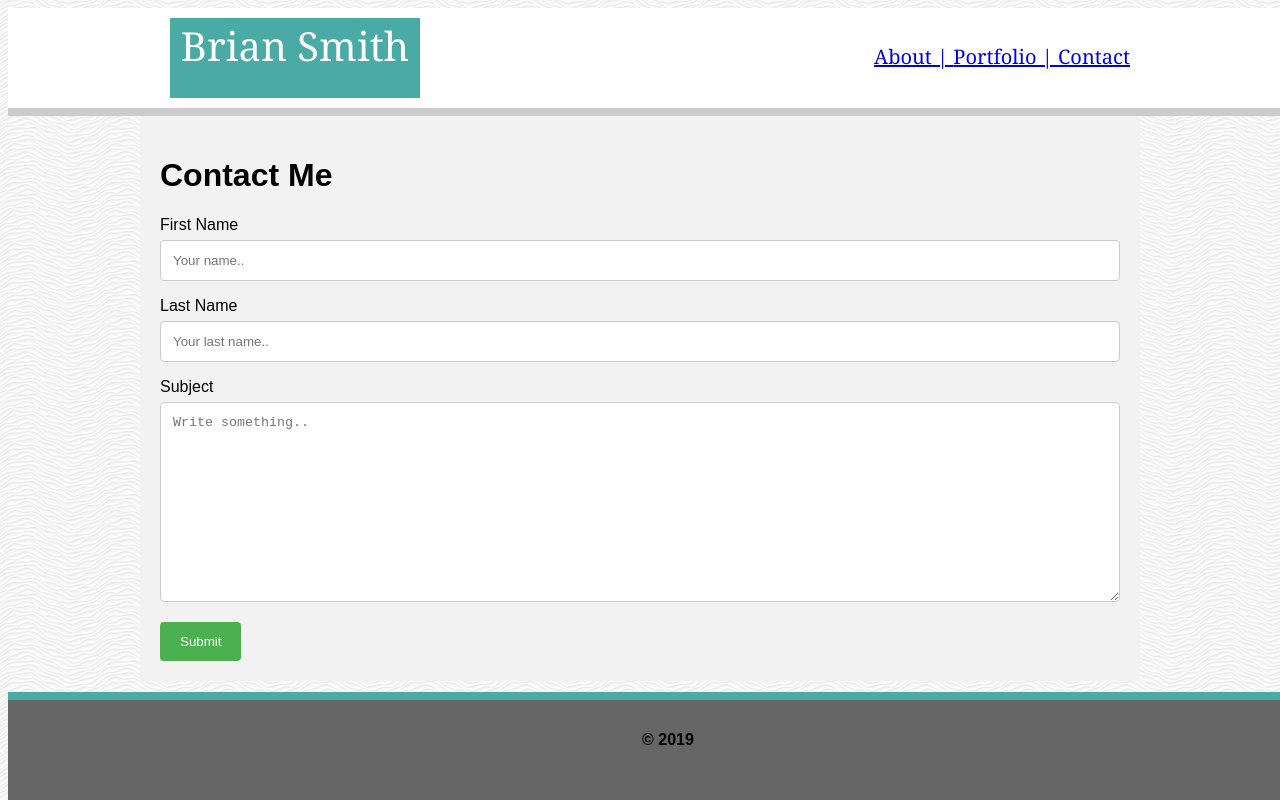
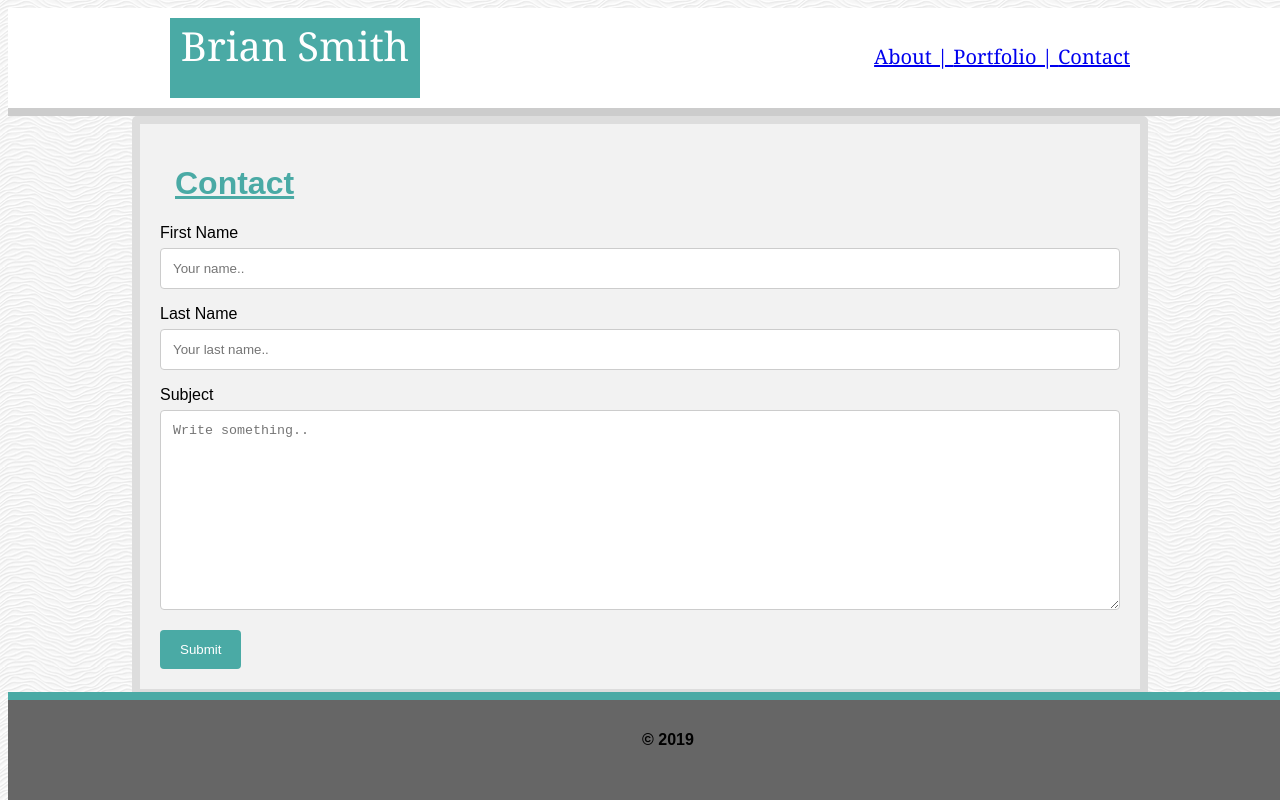
Before and after one commit to 0dbtech/Basic-Portfolio, a plain HTML site: page contact.html in a window 1280 px wide. Shown: the top 800 px of the page. Drawn offline with Linux system fonts and the light colour scheme.

Commit message:
complete

```diff
--- a/assets/css/about.css
+++ b/assets/css/about.css
@@ -1,7 +1,6 @@
 /* MAIN */
 
-
-.main{
+  .main{
     clear: both;
     background-color: #ffffff;
     border: 8px solid #dddddd;
@@ -9,8 +8,10 @@
     width: 960px;
     height: auto;
     margin: auto;
+    margin-top: 20px;
 
 }
+
 
 #aboutme{
     text-decoration: underline;
--- a/assets/css/contact.css
+++ b/assets/css/contact.css
@@ -1,3 +1,21 @@
+
+.contact-form{
+    clear: both;
+    background-color: #ffffff;
+    border: 8px solid #dddddd;
+    font-style: bold;
+    width: 960px;
+    height: auto;
+    margin: auto;
+    margin-top: 20px;
+}
+
+#contact{
+  color: #4aaaa5;
+  margin-left: 15px;
+  text-decoration: underline;
+}
+
 /* Style inputs with type="text", select elements and textareas */
 input[type=text], select, textarea {
     width: 100%; /* Full width */
@@ -12,7 +30,7 @@ input[type=text], select, textarea {
 
   /* Style the submit button with a specific background color etc */
   input[type=submit] {
-    background-color: #4CAF50;
+    background-color: #4aaaa5;
     color: white;
     padding: 12px 20px;
     border: none;
--- a/contact.html
+++ b/contact.html
@@ -22,7 +22,8 @@
         </header>
 
 <div class="contact-form">
-    <h1>Contact Me</h1>
+
+    <div id="contact"><h1>Contact</h1></div>
 
             <!-- <form action="action_page.php"> -->
 
```
Also changed, not shown: assets/css/port.css (+14 -3 lines), portfolio.html (+7 -3 lines), assets/css/global.css (line endings or trailing spaces), assets/images/white-waves/readme.txt (deleted), 4 other files.
